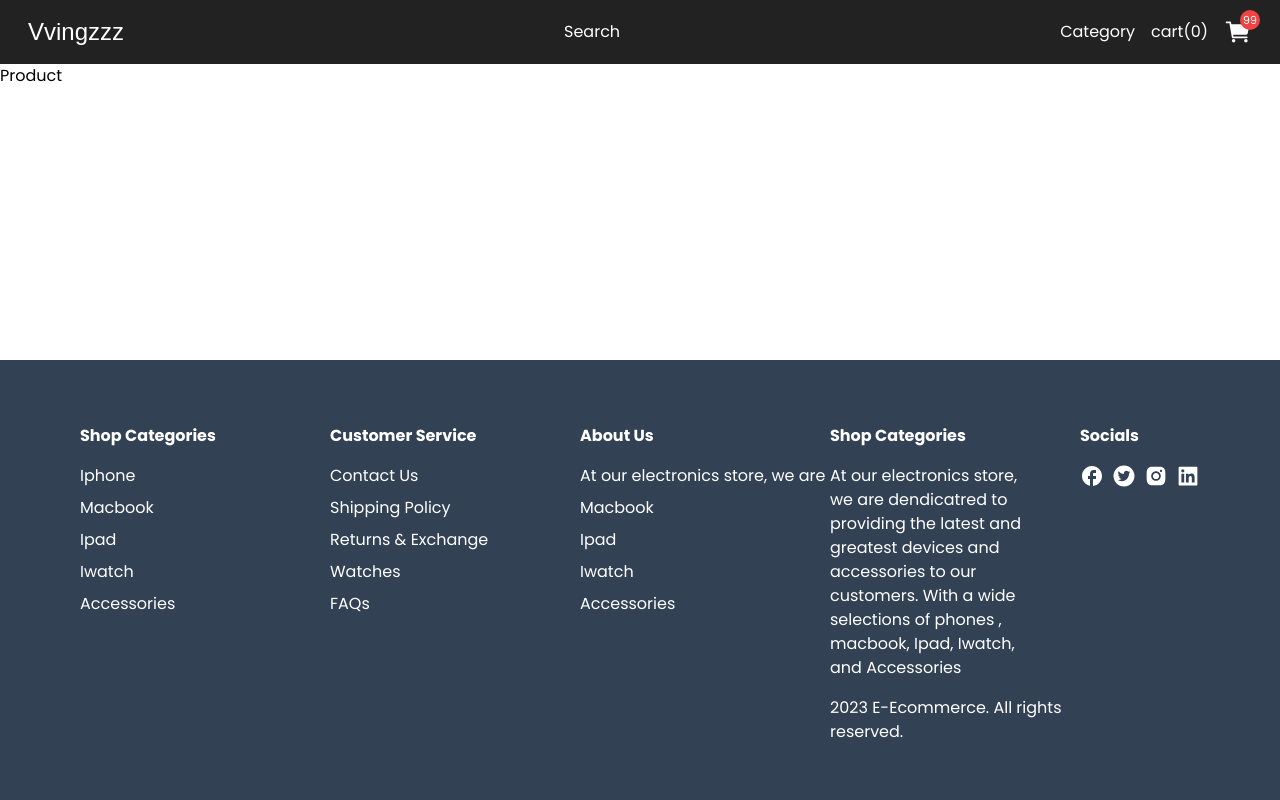
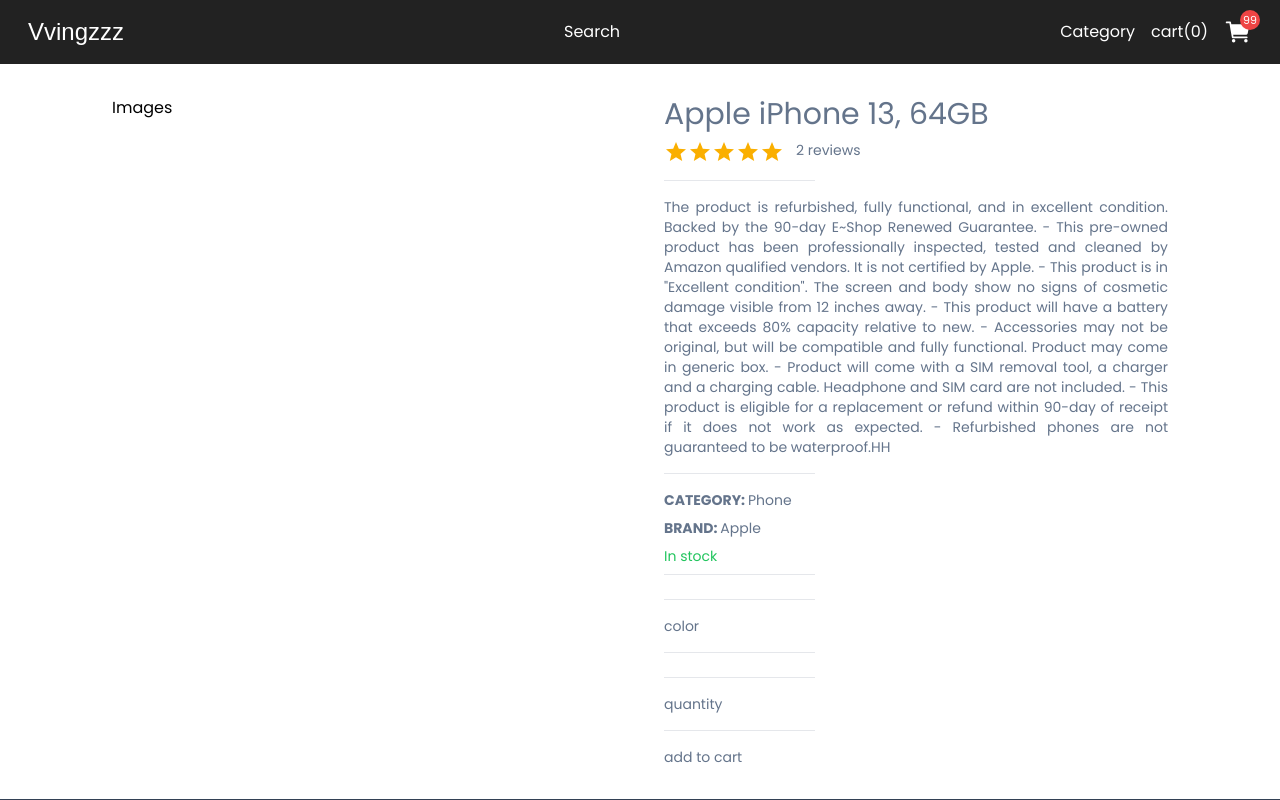
Before and after one commit to tajulsubqi/fullstack-E-Commerce-project, a Next.js app in the folder fe-e_commerce/: page /product/1 in a window 1280 px wide. Shown: the top 800 px of the page. Built offline with nearby package versions, Linux system fonts and the light colour scheme; a web font is replaced by a local one.

Commit message:
feat: Added Product Details

```diff
--- a/fe-e_commerce/src/app/home/page.tsx
+++ b/fe-e_commerce/src/app/home/page.tsx
@@ -6,17 +6,17 @@
 import ProductCard from "@/components/products/ProductCard"
 
 const HomePage = () => {
-  console.log(productsData)
+  // console.log(productsData)
   return (
     <Container>
       <div className="mt-8">
         <Banner />
       </div>
       <div className="grid grid-cols-2 sm:grid-cols-3 lg-:grid-cols-4 xl:grid-cols-5 2xl:grid-cols-6 gap-8">
-        {productsData.map((item) => {
+        {productsData.map((data) => {
           return (
-            <div key={item.id}>
-              <ProductCard data={item} />
+            <div key={data.id}>
+              <ProductCard data={data} />
             </div>
           )
         })}
--- /dev/null
+++ b/fe-e_commerce/src/app/product/[productId]/ProductDetails.tsx
@@ -0,0 +1,66 @@
+// "use client"
+import { Rating } from "@mui/material"
+import Image from "next/image"
+import React from "react"
+
+interface ProductDetailProps {
+  data: any
+}
+
+const Horizontal = () => {
+  return <hr className="w-[30%] my-2" />
+}
+
+const ProductDetails = ({ data }: ProductDetailProps) => {
+  console.log(data)
+
+  const productRating =
+    data.reviews.reduce((acc: number, item: any) => item.rating + acc, 0) /
+    data.reviews.length
+
+  return (
+    <div className="grid grid-cols-1 md:grid-cols-2 gap-12">
+      <div>Images</div>
+
+      <div className="flex flex-col gap-2 text-slate-500 text-sm">
+        <h2 className="text-3xl font-medium">{data.name}</h2>
+
+        <div className="flex gap-3">
+          <Rating name="read-only" value={productRating} readOnly />
+          <div>{data.reviews.length} reviews</div>
+        </div>
+
+        <Horizontal />
+        <div className="text-justify">{data.description}HH</div>
+        <Horizontal />
+
+        <div>
+          <span className="font-semibold ">CATEGORY: </span>
+          {data.category}
+        </div>
+
+        <div>
+          <span className="font-semibold">BRAND: </span>
+          {data.brand}
+        </div>
+
+        <div className={data.inStock ? "text-green-500" : "text-red-500"}>
+          {data.inStock ? "In stock" : "Out of stock"}
+          <Horizontal />
+        </div>
+
+        <Horizontal />
+        <div>color</div>
+        <Horizontal />
+
+        <Horizontal />
+        <div>quantity</div>
+        <Horizontal />
+
+        <div>add to cart</div>
+      </div>
+    </div>
+  )
+}
+
+export default ProductDetails
--- a/fe-e_commerce/src/app/product/[productId]/page.tsx
+++ b/fe-e_commerce/src/app/product/[productId]/page.tsx
@@ -1,15 +1,25 @@
-import React from 'react';
+"use client"
+import Container from "@/components/Container"
+import React from "react"
+import ProductDetail from "./ProductDetails"
+import { Product } from "../../../../utils/Product"
 
-interface Propsparams {
-  ProductId?: string
+interface IParams {
+  productId?: string
 }
 
-const Products = ({ params }: { params: Propsparams }) => {
+const data = Product
+console.log(data)
+
+const Products = ({ params }: { params: IParams }) => {
+  console.log("params", Product)
   return (
-    <div>
-      Product
+    <div className="p-8">
+      <Container>
+        <ProductDetail data={Product} />
+      </Container>
     </div>
-  );
-};
+  )
+}
 
-export default Products;
+export default Products
--- /dev/null
+++ b/fe-e_commerce/utils/Product.ts
@@ -0,0 +1,70 @@
+export const Product = {
+  id: "648437b38c44d52b9542e340",
+  name: "Apple iPhone 13, 64GB",
+  description:
+    'The product is refurbished, fully functional, and in excellent condition. Backed by the 90-day E~Shop Renewed Guarantee.\n- This pre-owned product has been professionally inspected, tested and cleaned by Amazon qualified vendors. It is not certified by Apple.\n- This product is in "Excellent condition". The screen and body show no signs of cosmetic damage visible from 12 inches away.\n- This product will have a battery that exceeds 80% capacity relative to new.\n- Accessories may not be original, but will be compatible and fully functional. Product may come in generic box.\n- Product will come with a SIM removal tool, a charger and a charging cable. Headphone and SIM card are not included.\n- This product is eligible for a replacement or refund within 90-day of receipt if it does not work as expected.\n- Refurbished phones are not guaranteed to be waterproof.',
+  price: 40,
+  brand: "Apple",
+  category: "Phone",
+  inStock: true,
+  images: [
+    {
+      color: "Black",
+      colorCode: "#000000",
+      image: "https://m.media-amazon.com/images/I/61g+McQpg7L._AC_SX679_.jpg",
+    },
+    {
+      color: "Blue",
+      colorCode: " #0000FF",
+      image: "https://m.media-amazon.com/images/I/713Om9vCHUL._AC_SX679_.jpg",
+    },
+    {
+      color: "Red",
+      colorCode: "#FF0000",
+      image:
+        "https://m.media-amazon.com/images/I/61thdjmfHcL.__AC_SX300_SY300_QL70_FMwebp_.jpg",
+    },
+  ],
+  reviews: [
+    {
+      id: "6499b4887402b0efd394d8f3",
+      userId: "6499b184b0e9a8c8709821d3",
+      productId: "648437b38c44d52b9542e340",
+      rating: 4,
+      comment: "good enough. I like the camera and casing. the delivery was fast too.",
+      createdDate: "2023-06-26T15:53:44.483Z",
+      user: {
+        id: "6499b184b0e9a8c8709821d3",
+        name: "Chaoo",
+        email: "example1@gmail.com",
+        emailVerified: null,
+        image:
+          "https://lh3.googleusercontent.com/a/AAcHTtcuRLwWi1vPKaQOcJlUurlhRAIIq2LgYccE8p32=s96-c",
+        hashedPassword: null,
+        createdAt: "2023-06-26T15:40:52.558Z",
+        updatedAt: "2023-06-26T15:40:52.558Z",
+        role: "USER",
+      },
+    },
+    {
+      id: "6499a110efe4e4de451c7edc",
+      userId: "6475af156bad4917456e6e1e",
+      productId: "648437b38c44d52b9542e340",
+      rating: 5,
+      comment: "I really liked it!!",
+      createdDate: "2023-06-26T14:30:40.998Z",
+      user: {
+        id: "6475af156bad4917456e6e1e",
+        name: "Charles",
+        email: "example@gmail.com",
+        emailVerified: null,
+        image:
+          "https://lh3.googleusercontent.com/a/AAcHTteOiCtILLBWiAoolIW9PJH-r5825pBDl824_8LD=s96-c",
+        hashedPassword: null,
+        createdAt: "2023-05-30T08:08:53.979Z",
+        updatedAt: "2023-05-30T08:08:53.979Z",
+        role: "ADMIN",
+      },
+    },
+  ],
+}
```
